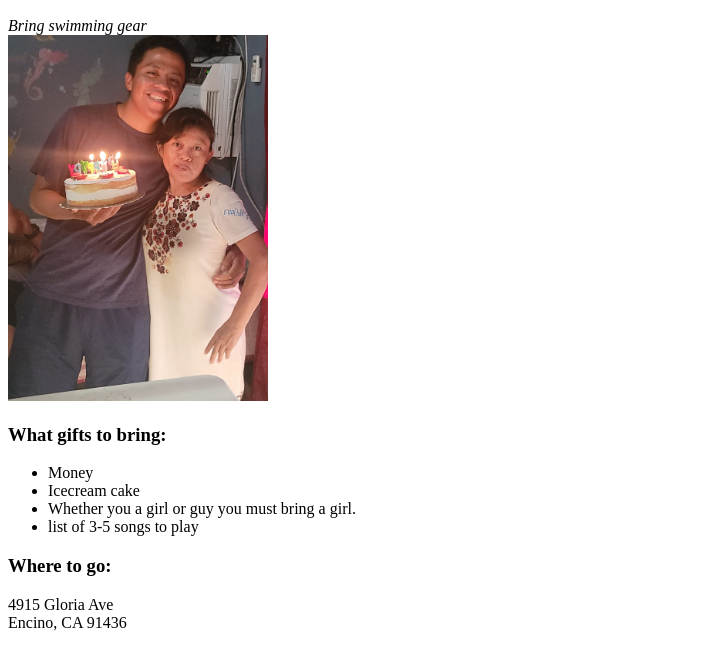
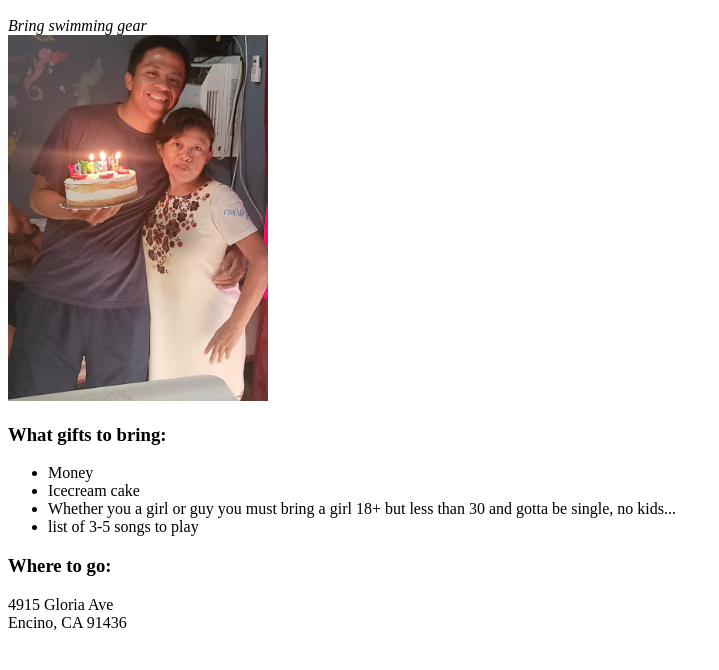
Before and after one commit to marvhoo/Web-Design, a plain HTML site: page bday.html in a window 1280 px wide. Shown: the part 110-780 px from the top of the page, without its empty margins (0-719 px from the left). Drawn offline with Linux system fonts and the light colour scheme.

Commit message:
ooops comment

```diff
--- a/bday.html
+++ b/bday.html
@@ -10,7 +10,7 @@
 <ul>
     <li>Money</li>
     <li>Icecream cake</li>
-    <li>Whether you a girl or guy you must bring a girl.</li>
+    <li>Whether you a girl or guy you must bring a girl 18+ but less than 30 and gotta be single, no kids...</li>
     <li>list of 3-5 songs to play</li></lis>
 </ul>
 <!-- Example Google Maps Link -->
```
